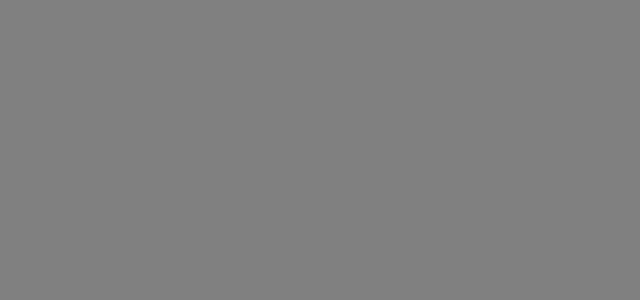
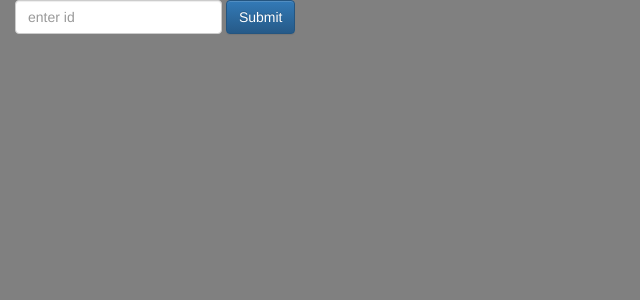
Before and after one commit to j129008/ImgCrawler, a Django app: page / in a window 1280 px wide. Before the commit the part shown is empty. Shown: the top 300 px of the page, without its empty margins (0-640 px from the left). Run offline with Django 3.2, Linux system fonts and the light colour scheme; some libraries are stand-ins or nearby versions.

Commit message:
:sparkles: add form

```diff
--- a/web_view/img_viewer/templates/index.html
+++ b/web_view/img_viewer/templates/index.html
@@ -14,6 +14,12 @@
     </head>
     <body style="background-color:gray;">
         <div class="container-fluid">
+            <form class="form-inline" action="/" method="get">
+                <div class="form-group">
+                    <input type="text" name="img_id" class="form-control" placeholder="enter id">
+                </div>
+                <button type="submit" class="btn btn-primary">Submit</button>
+            </form>
             {% for folder in folders%}
             <a href='{{folder}}'><img style='max-width: 15%;' src='/media/{{folder}}/0001.jpg'></a>
             {% endfor %}
```
